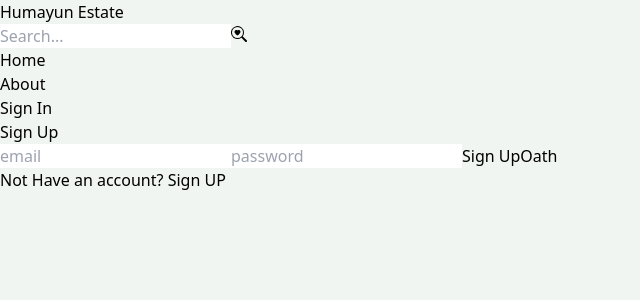
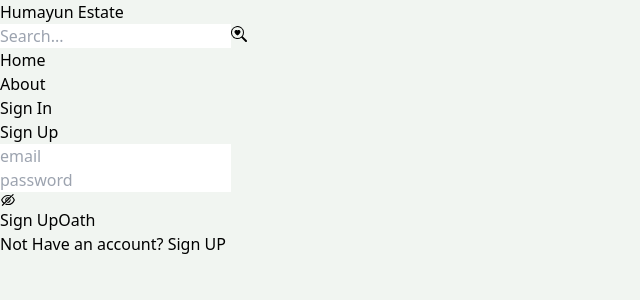
Before and after one commit to devhumayun/MERN-Real-Estate, a React (Vite) app in the folder client/: page /sign-in in a window 1280 px wide. Shown: the top 300 px of the page, without its empty margins (0-640 px from the left). Built offline with nearby package versions, Linux system fonts and the light colour scheme.

Commit message:
Password toggle features added

```diff
--- a/client/src/pages/SignIn.jsx
+++ b/client/src/pages/SignIn.jsx
@@ -1,19 +1,23 @@
 import { useState } from "react";
 import { useDispatch, useSelector } from "react-redux";
 import { Link, useNavigate } from "react-router-dom";
-import {signInStart, signInSuccess, signInFailed} from '../redux//user/userSlice.js'
+import {
+  signInStart,
+  signInSuccess,
+  signInFailed,
+} from "../redux//user/userSlice.js";
 import Oath from "../component/Oath.jsx";
-
+import { AiOutlineEye, AiOutlineEyeInvisible } from "react-icons/ai";
 
 export default function SignIn() {
-
-  const {error, loading} = useSelector(state => state.user)
-  const dispatch = useDispatch()
-  const navigate = useNavigate()
+  const { error, loading } = useSelector((state) => state.user);
+  const dispatch = useDispatch();
+  const navigate = useNavigate();
   const [input, setInput] = useState({
     email: "",
     password: "",
   });
+  const [showPass, setShowPass] = useState(false);
 
   // handle input value change
   const handleInputChange = (e) => {
@@ -27,7 +31,7 @@ export default function SignIn() {
   const handleUserSignIn = async (e) => {
     e.preventDefault();
     try {
-      dispatch(signInStart())
+      dispatch(signInStart());
       const res = await fetch("/api/v1/auth/sign-in", {
         method: "POST",
         headers: {
@@ -37,13 +41,13 @@ export default function SignIn() {
       });
       const data = await res.json();
       if (data.success === false) {
-        dispatch(signInFailed(data.message))
+        dispatch(signInFailed(data.message));
         return;
       }
-      dispatch(signInSuccess(data))
-      navigate("/home")
+      dispatch(signInSuccess(data));
+      navigate("/");
     } catch (error) {
-      dispatch(signInFailed(error.message))
+      dispatch(signInFailed(error.message));
     }
   };
 
@@ -61,14 +65,19 @@ export default function SignIn() {
               placeholder="email"
               className="p-3 w-full rounded-lg bg-white focus:outline-none"
             />
+            <div className="relative">
               <input
-              type="text"
+                type={showPass ? "text" : "password"}
                 value={input.password}
                 onChange={(e) => handleInputChange(e)}
                 name="password"
                 placeholder="password"
-              className="p-3 w-full rounded-lg bg-white focus:outline-none"
+                className="p-3 w-full rounded-lg bg-white focus:outline-none relative"
               />
+            <span className="absolute top-4 right-4 cursor-pointer text-xl"  onClick={() => setShowPass(!showPass)}>
+              {showPass ? <AiOutlineEye /> : <AiOutlineEyeInvisible />}{" "}
+            </span>
+            </div>
             {error && <p className="text-red-500 py-3">{error}</p>}
             <button
               type="submit"
--- a/client/src/pages/SignUp.jsx
+++ b/client/src/pages/SignUp.jsx
@@ -1,6 +1,7 @@
 import { useState } from "react";
 import { Link, useNavigate } from "react-router-dom";
 import Oath from "../component/Oath";
+import { AiOutlineEye, AiOutlineEyeInvisible } from "react-icons/ai";
 
 export default function SignUp() {
   const [error, setError] = useState(null);
@@ -11,6 +12,8 @@ export default function SignUp() {
     email: "",
     password: "",
   });
+
+  const [showPass, setShowPass] = useState(false);
 
   // handle input value change
   const handleInputChange = (e) => {
@@ -69,6 +72,8 @@ export default function SignUp() {
               placeholder="email"
               className="p-3 w-full rounded-lg bg-white focus:outline-none"
             />
+            <div className="relative">
+
             <input
               type="text"
               value={input.password}
@@ -77,6 +82,10 @@ export default function SignUp() {
               placeholder="password"
               className="p-3 w-full rounded-lg bg-white focus:outline-none"
             />
+              <span className="absolute top-4 right-4 cursor-pointer text-xl"  onClick={() => setShowPass(!showPass)}>
+              {showPass ? <AiOutlineEye /> : <AiOutlineEyeInvisible />}{" "}
+            </span>
+            </div>
             {error && <p className="text-red-500 py-3">{error}</p>}
             <button
               type="submit"
```
Also changed, not shown: 1 other file (tests, documents, lock files or other folders). Lines whose indentation alone changed are shown as unchanged.
